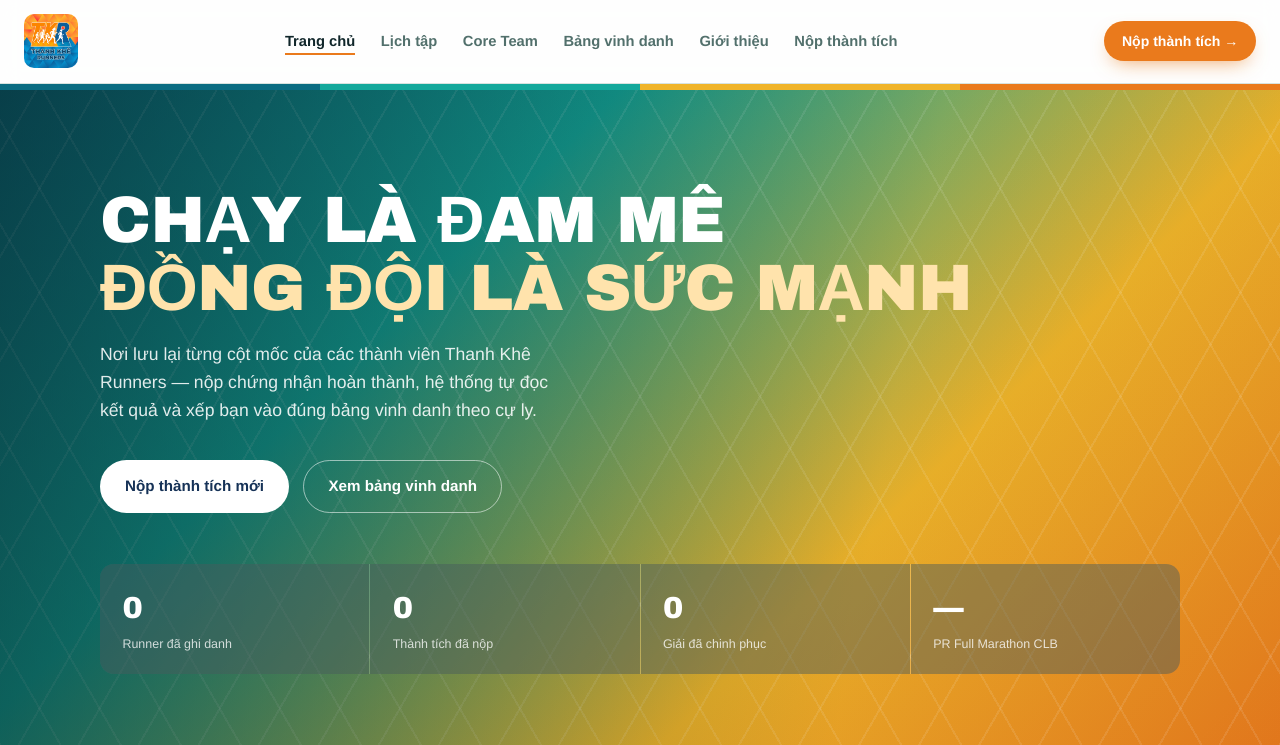
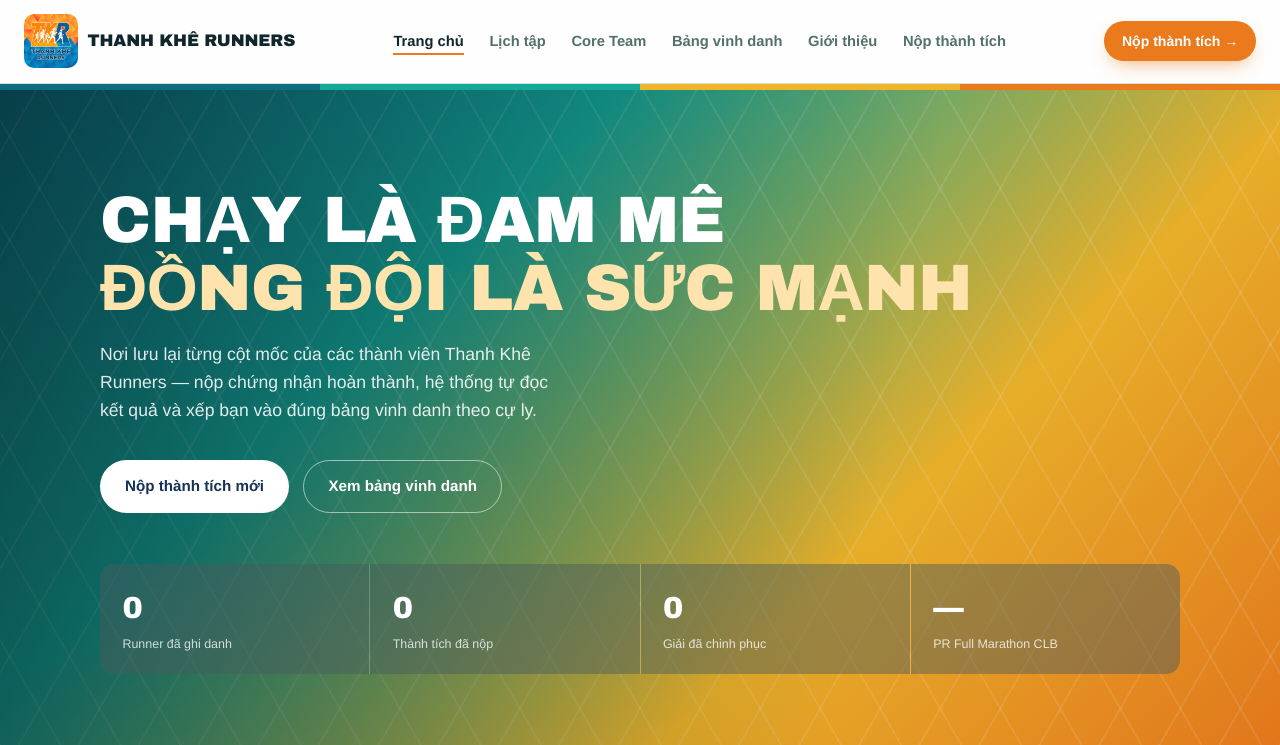
Before and after one commit to EIV-Education/Thanhkherunners, a Flask app: page / in a window 1280 px wide. Shown: the top 745 px of the page. Run offline with Flask 3, Linux system fonts and the light colour scheme.

Commit message:
Keep THANH KHÊ RUNNERS text label next to the nav logo
Co-Authored-By: Claude Sonnet 5 <noreply@anthropic.com>
Claude-Session: https://claude.ai/code/session_011GC8igYC4JR8rmxxU82KyT

```diff
--- a/templates/home.html
+++ b/templates/home.html
@@ -10,6 +10,7 @@
   <nav class="nav">
     <a class="nav-brand" href="#top">
       <img class="nav-mark" src="{{ url_for('static', filename='images/nav-mark.png') }}" alt="Thanh Khê Runners" />
+      <span class="display">THANH KHÊ RUNNERS</span>
     </a>
     <ul class="nav-links">
       <li><a href="#top" class="active">Trang chủ</a></li>
```
